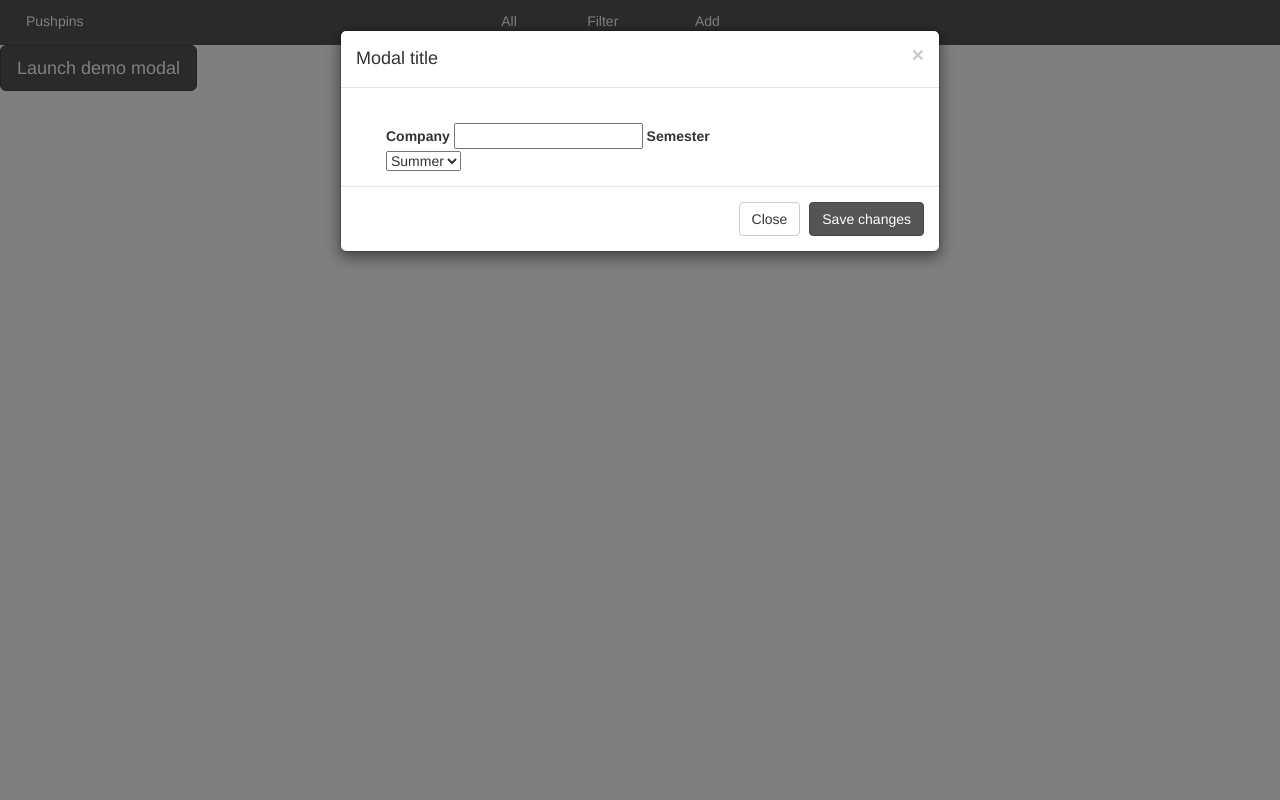
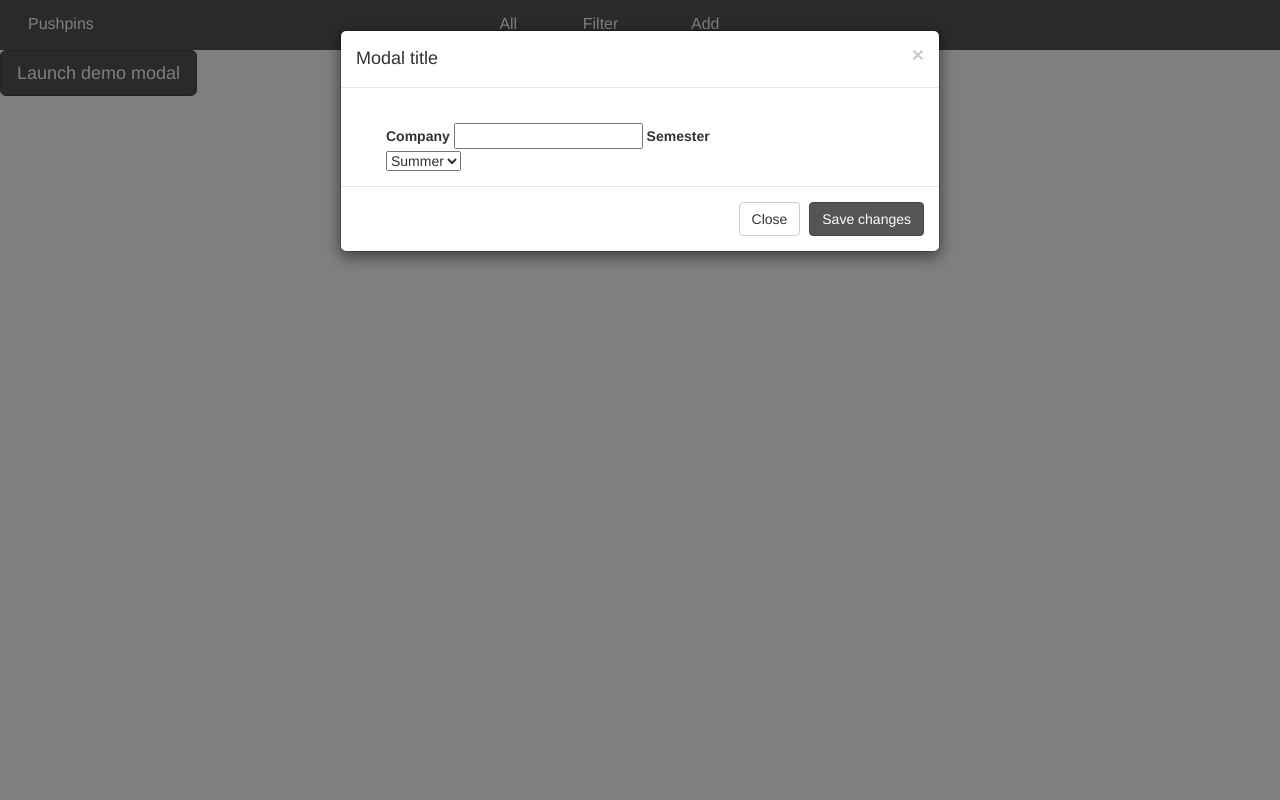
Before and after one commit to ClareCat/pushpin, a Flask app: template templates/add.html in a window 1280 px wide. Run offline with Flask 2, Linux system fonts and the light colour scheme; the template is opened without the code that fills it: values that come from a table or form of the project are taken from there, others are empty; parts of the project's set-up code (start-up, migrations or seed data) failed here and were passed over; some libraries are stand-ins or nearby versions.

Commit message:
editing some css

```diff
--- a/static/pushpin.css
+++ b/static/pushpin.css
@@ -29,10 +29,11 @@
 
     .nav-style {
     	background-color: #555555;
-    	height: 45px;
-    	padding: 11px;
+    	height: 50px;
+    	padding: 13px;
     	width: 100%;
     	color: #FFF;
+        font-size: 12pt;
     }
 
     .btn-primary {
```
